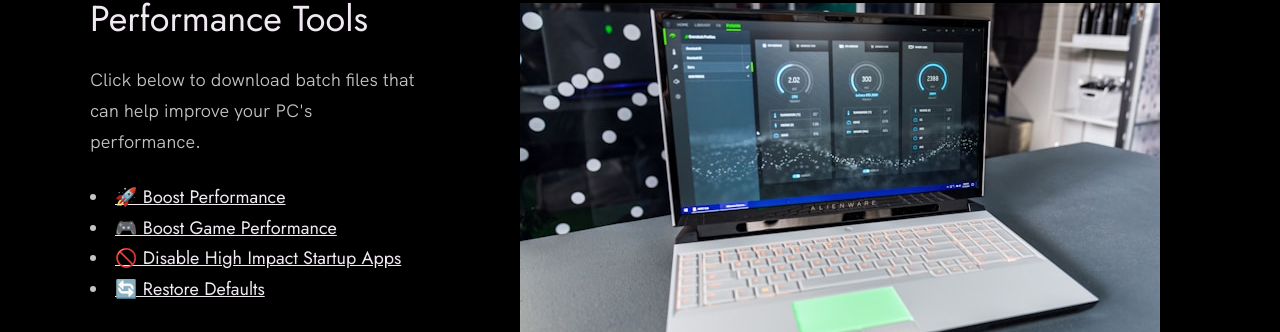
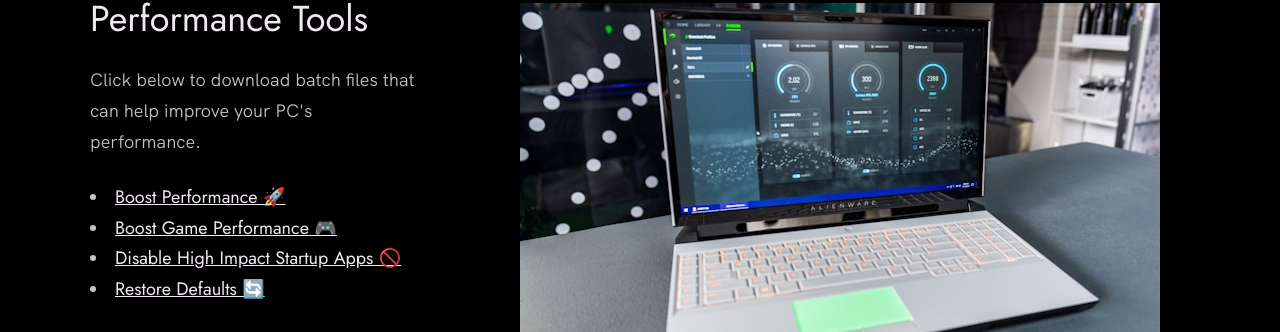
Before and after one commit to crazyslim021/Fixit.github.io, a plain HTML site: page index.html in a window 1280 px wide. Shown: the part 4443-4775 px from the top of the page. Drawn offline with Linux system fonts and the light colour scheme.

Commit message:
[Test]: Deloyment

```diff
--- a/index.html
+++ b/index.html
@@ -223,10 +223,10 @@
                         Click below to download batch files that can help improve your PC's performance.
                     </p>
                     <ul class="work__list">
-                        <li><a href="tools/boost_performance.bat" download>🚀 Boost Performance</a></li>
-                        <li><a href="tools/boost_game_performance.bat" download>🎮 Boost Game Performance</a></li>
-                        <li><a href="tools/disable_high_impact_startup.bat" download>🚫 Disable High Impact Startup Apps</a></li>
-                        <li><a href="tools/restore_defaults.bat" download>🔄 Restore Defaults</a></li>
+                        <li><a href="tools/boost_performance.bat" download>Boost Performance 🚀 </a></li>
+                        <li><a href="tools/boost_game_performance.bat" download>Boost Game Performance 🎮 </a></li>
+                        <li><a href="tools/disable_high_impact_startup.bat" download>Disable High Impact Startup Apps 🚫 </a></li>
+                        <li><a href="tools/restore_defaults.bat" download>Restore Defaults 🔄 </a></li>
                     </ul>
 
                     <div class="work__links">
```
